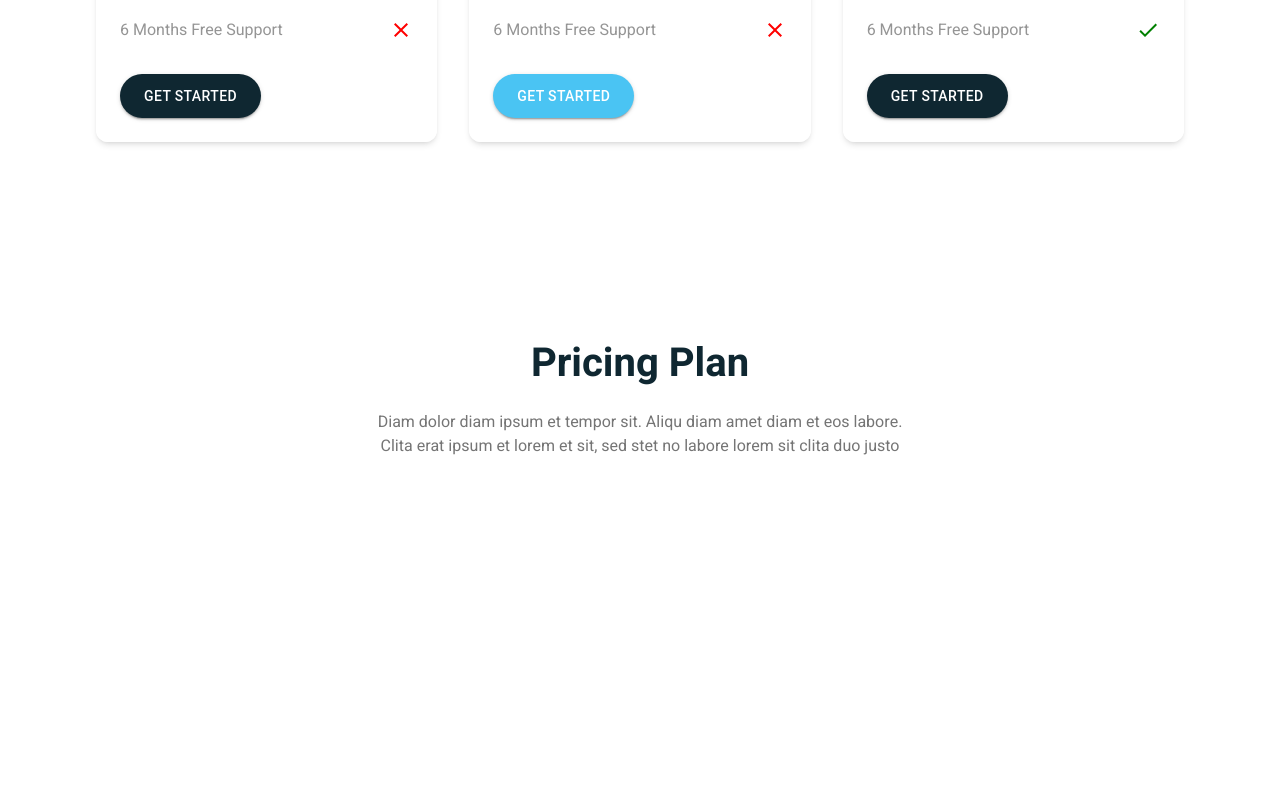
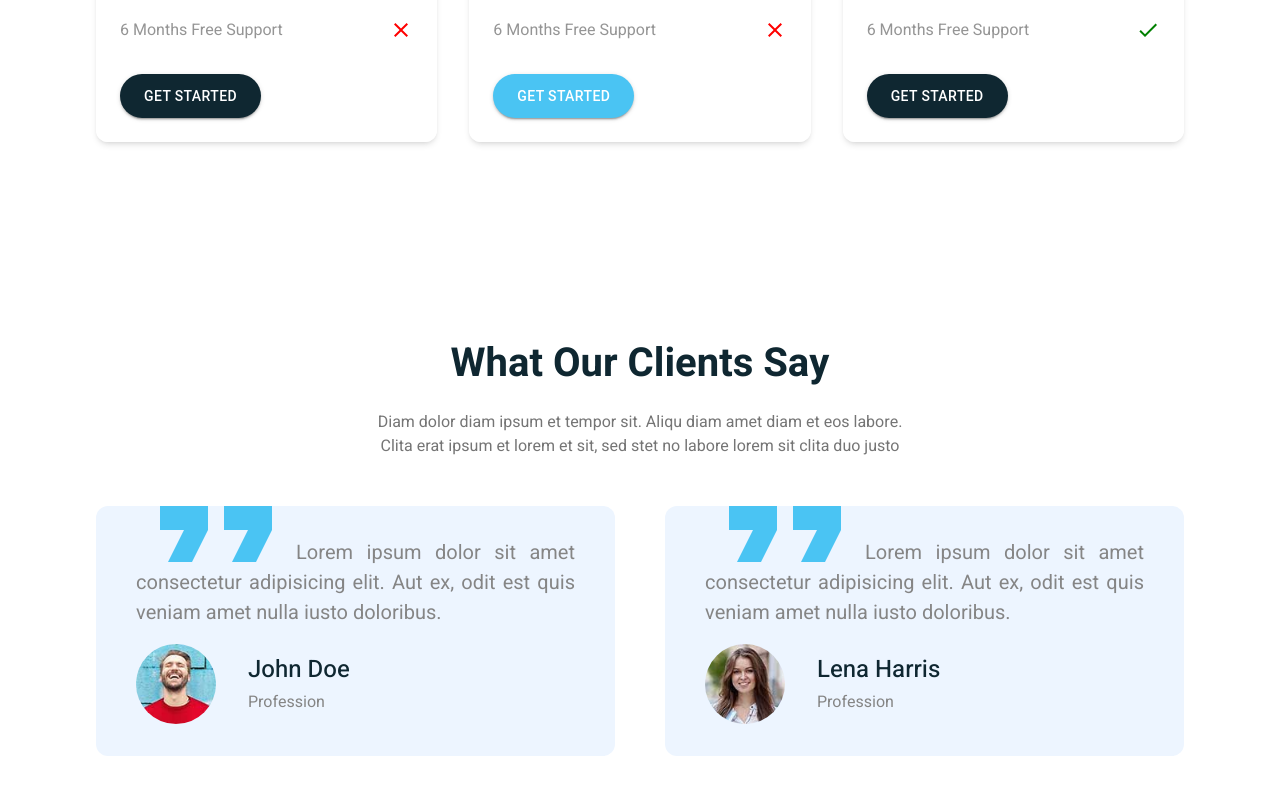
Before and after one commit to baxsm/soffer-react, a React (Create React App) app: page / in a window 1280 px wide. Shown: the part 6020-6814 px from the top of the page. Before the commit the page ends 6590 px from the top, so only its background shows below. Built offline with nearby package versions, Linux system fonts and the light colour scheme.

Commit message:
testimonial and card update

```diff
--- a/package.json
+++ b/package.json
@@ -15,6 +15,7 @@
     "react-dom": "^18.2.0",
     "react-scripts": "5.0.1",
     "react-visibility-sensor": "^5.1.1",
+    "swiper": "^9.1.1",
     "web-vitals": "^2.1.4"
   },
   "scripts": {
--- a/src/App.js
+++ b/src/App.js
@@ -1,3 +1,4 @@
+import 'swiper/css';
 import './global.css';
 import Banner from './sections/Banner';
 import Header from './component/Header'
--- /dev/null
+++ b/src/component/TestimonialCard.jsx
@@ -0,0 +1,36 @@
+/* eslint-disable jsx-a11y/img-redundant-alt */
+import React from 'react'
+import FormatQuoteIcon from '@mui/icons-material/FormatQuote';
+
+function TestimonialCard({ data }) {
+  return (
+    <div className="bg-secondary flex flex-col items-start justify-start gap-4 px-10 py-8 rounded-xl">
+      <div className="">
+        <h5 className='text-xl font-[400] text-[#858585] leading-[30px] text-justify'>
+          <FormatQuoteIcon sx={{
+            fontSize: '12rem',
+            zIndex: '2',
+            color: '#4ac4f3',
+            marginBottom: '-20rem',
+            marginLeft: '-2rem',
+            position: 'relative',
+            top: '-12rem',
+            left: '1rem',
+          }}/>
+          {data.description}
+        </h5>
+      </div>
+      <div className="flex items-center gap-8">
+        <div className="">
+          <img src={data.imageUrl} alt="user-image" className='w-[5rem] h-[5rem] object-cover rounded-full' />
+        </div>
+        <div className="flex flex-col gap-1">
+          <h5 className='text-2xl font-[500] text-primary900'>{data.name}</h5>
+          <p className='text-[1rem] text-[#858585]'>{data.profession}</p>
+        </div>
+      </div>
+    </div>
+  )
+}
+
+export default TestimonialCard
--- a/src/sections/Testimonial.jsx
+++ b/src/sections/Testimonial.jsx
@@ -1,4 +1,27 @@
 import React from 'react'
+import { Swiper, SwiperSlide } from "swiper/react";
+import TestimonialCard from '../component/TestimonialCard';
+
+const testimonialData = [
+  {
+    name: 'John Doe',
+    profession: 'Profession',
+    imageUrl: '/images/testimonial-2.jpg',
+    description: 'Lorem ipsum dolor sit amet consectetur adipisicing elit. Aut ex, odit est quis veniam amet nulla iusto doloribus.'
+  },
+  {
+    name: 'Lena Harris',
+    profession: 'Profession',
+    imageUrl: '/images/testimonial-1.jpg',
+    description: 'Lorem ipsum dolor sit amet consectetur adipisicing elit. Aut ex, odit est quis veniam amet nulla iusto doloribus.'
+  },
+  {
+    name: 'Simon Cole',
+    profession: 'Profession',
+    imageUrl: '/images/testimonial-3.jpg',
+    description: 'Lorem ipsum dolor sit amet consectetur adipisicing elit. Aut ex, odit est quis veniam amet nulla iusto doloribus.'
+  },
+]
 
 function Testimonial() {
   const styles = {
@@ -11,14 +34,29 @@ function Testimonial() {
   }
 
   return (
-        <section id="pricing">
+    <section id="testimonial">
       <div className={styles.wrapper}>
         <div className={styles.container}>
           <div className={styles.header}>
-                        <h2 className={styles.title}>Pricing Plan</h2>
+            <h2 className={styles.title}>What Our Clients Say</h2>
             <p className={styles.subtitle}>Diam dolor diam ipsum et tempor sit. Aliqu diam amet diam et eos labore. Clita erat ipsum et lorem et sit, sed stet no labore lorem sit clita duo justo</p>
           </div>
-                    <div className=""></div>
+          <div className="mt-8">
+            <Swiper
+              slidesPerView={2}
+              spaceBetween={50}
+            >
+              {
+                testimonialData.map((item, index) => {
+                  return (
+                    <SwiperSlide key={`${item.name}-${index}`}>
+                      <TestimonialCard data={item} />
+                    </SwiperSlide>
+                  )
+                })
+              }
+            </Swiper>
+          </div>
         </div>
       </div>
     </section>
```
Also changed, not shown: 1 other file (tests, documents, lock files or other folders). Lines whose indentation alone changed are shown as unchanged.
